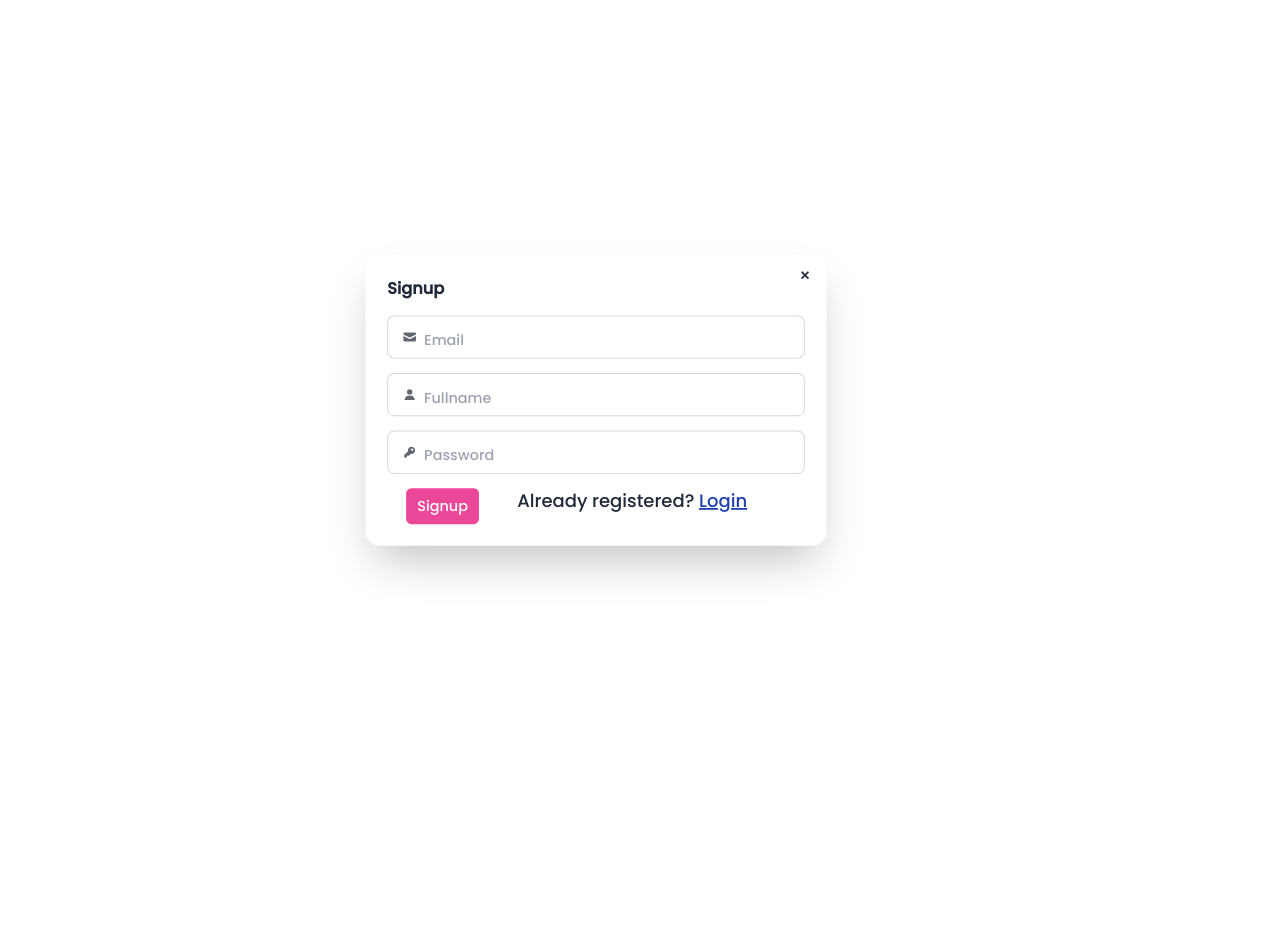
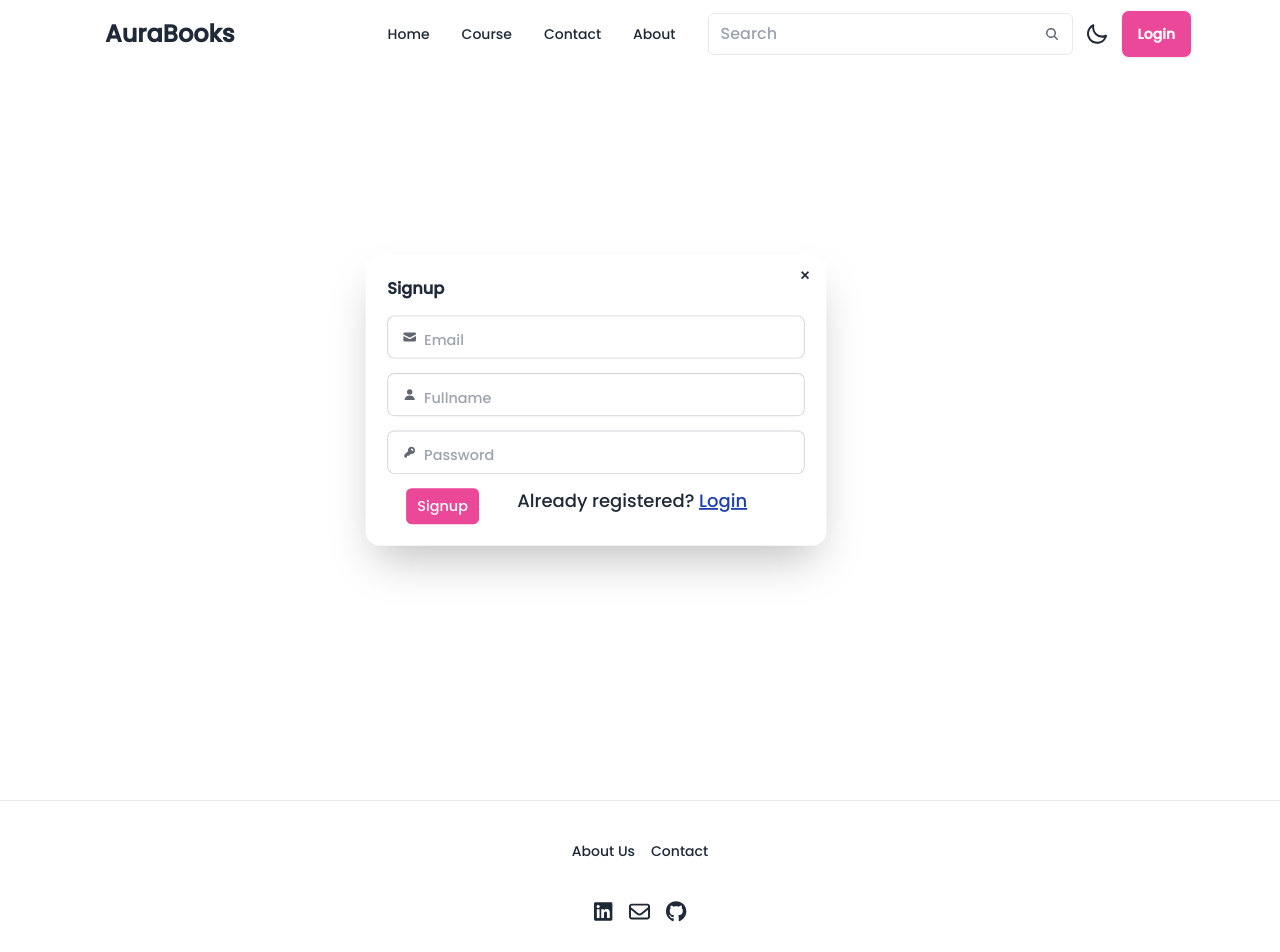
Before and after one commit to Madhav-bansal013/AuraBooks, a React (Vite) app in the folder Frontend/: page /signup in a window 1280 px wide. Shown: the top 952 px of the page. Before the commit the page ends 800 px from the top, so only its background shows below. Built offline with nearby package versions, Linux system fonts and the light colour scheme.

Commit message:
signup page fixed

```diff
--- a/Frontend/src/components/Signup.jsx
+++ b/Frontend/src/components/Signup.jsx
@@ -4,6 +4,8 @@ import Login from './Login'
 import { useForm } from "react-hook-form"
 import axios from "axios" //it is use to send req to db
 import toast from 'react-hot-toast';
+import Navbar from './Navbar'
+import Footer from './Footer'
 
 function Signup() {
   const location = useLocation();
@@ -46,6 +48,7 @@ function Signup() {
 
   return (
     <>
+    <Navbar/>
      <div className='flex h-screen items-center justify-center dark:bg-slate-900 dark:text-white'>
      <div className="w-[600px]">
   <div className="modal-box dark:bg-slate-800   dark:text-white">
@@ -82,28 +85,6 @@ function Signup() {
     {...register("password", { required: true })}/>
     {errors.password && <span className='text-[12px] text-red-600'>*Required</span>}
     </label>
-
-
-    {/* <div className='mt-4 space-y-2'>
-        <span>Name</span>
-        <br />
-        <input type="text" placeholder='Enter your fullname' className='w-80 px-3 py-1 border rounded-md outline-none'/>
-    </div>
-
-    <div className='mt-4 space-y-2'>
-        <span>Email</span>
-        <br />
-        <input type="email" placeholder='Enter your email' className='w-80 px-3 py-1 border rounded-md outline-none'/>
-    </div> */}
-    {/*password*/}
-    {/* <div className='mt-4 space-y-2'>
-        <span>Password</span>
-        <br />
-        <input type="password" placeholder='Enter your password' className='w-80 px-3 py-1 border rounded-md outline-none'/>
-    </div> */}
-
-    {/*buttons*/}
-
     <div className='flex justify-around mt-4'>
         <button className='bg-pink-500 w-15 h-10 text-white px-3 py-1 mx-5 md:mx-0 rounded-md hover:bg-pink-700 duration-300'>Signup</button>
         <p className='text-xl'>Already registered? <button className='underline text-blue-800 cursor-pointer' onClick={()=>document.getElementById("my_modal_3").showModal()}>Login</button></p>
@@ -113,6 +94,8 @@ function Signup() {
   </div>
 </div>
         </div>
+
+        <Footer/>
     </>
   )
 }
```
